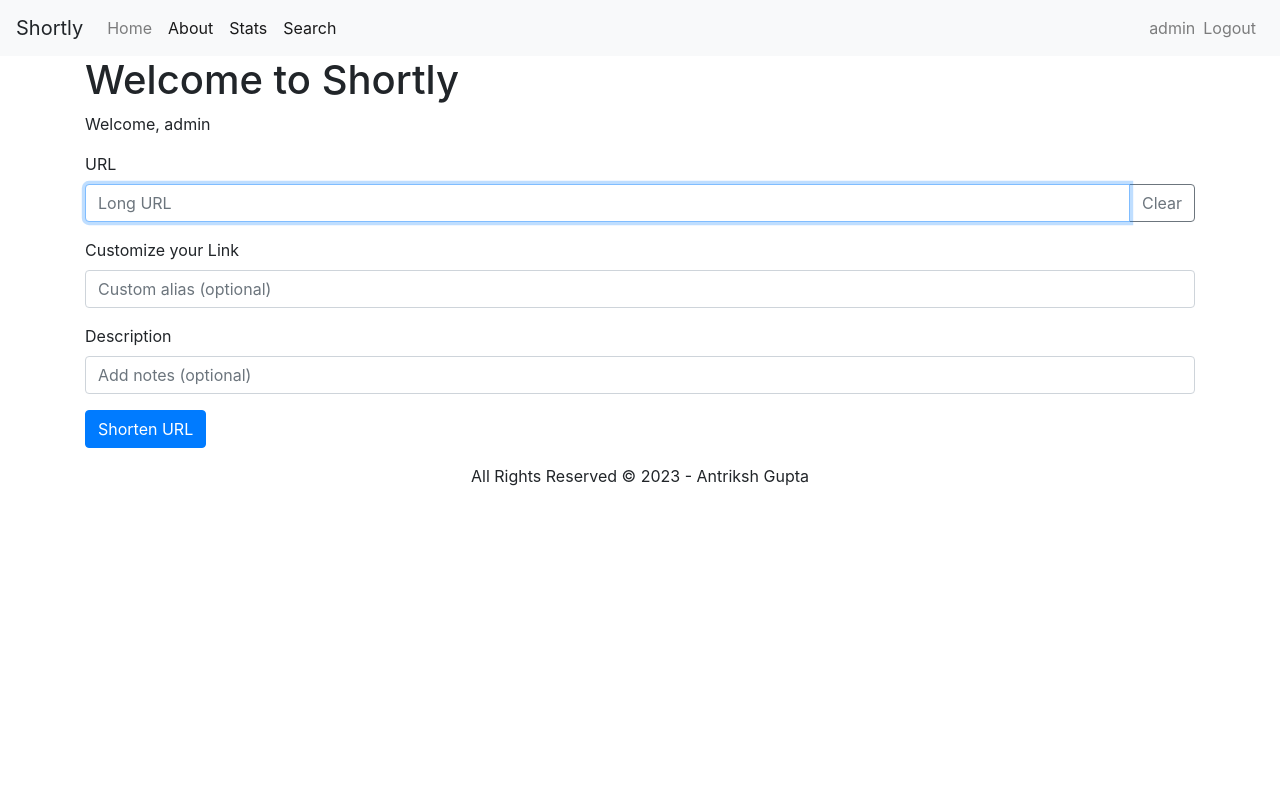
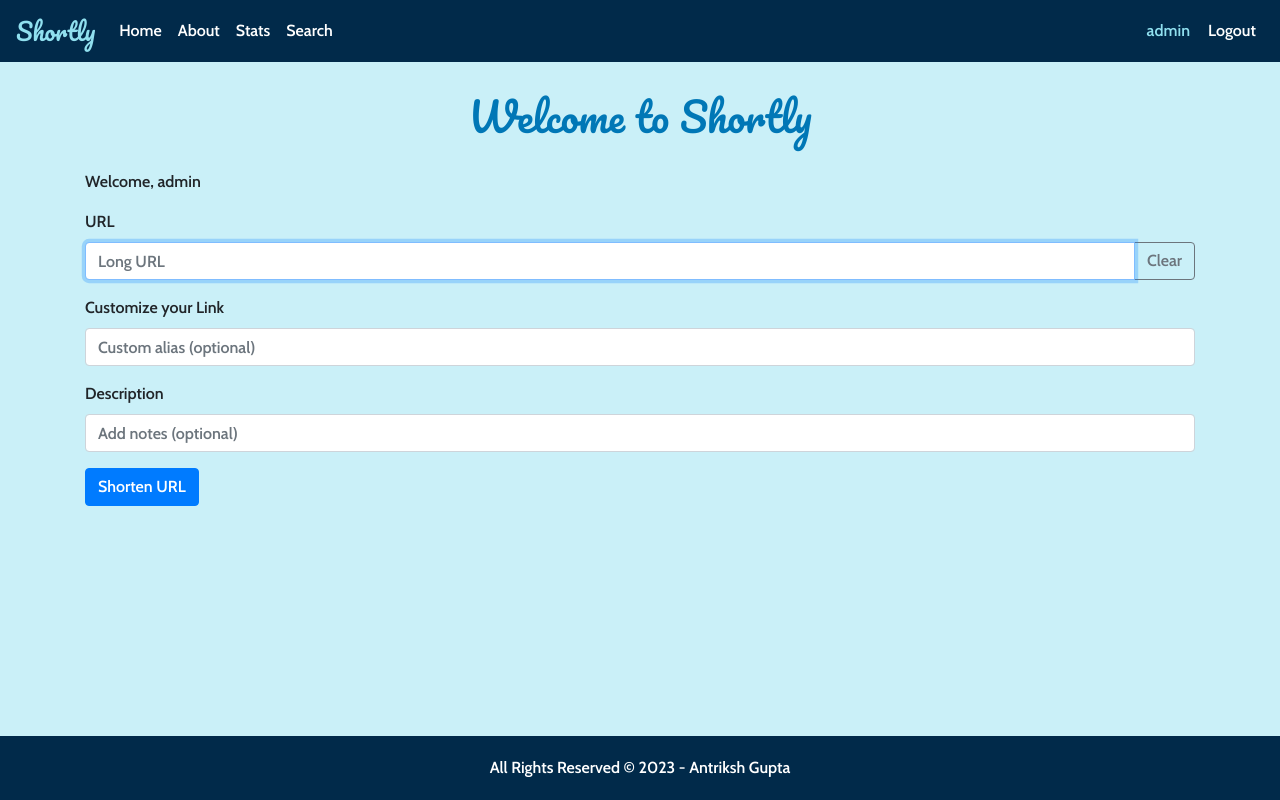
Before and after one commit to antriksh123/shortly, a Flask app: page / in a window 1280 px wide. Run offline with Flask 3, Linux system fonts and the light colour scheme; a user stored in the database is signed in; some libraries are stand-ins or nearby versions.

Commit message:
update UI

```diff
--- a/templates/base.html
+++ b/templates/base.html
@@ -7,6 +7,65 @@
 
     <!-- Bootstrap CSS -->
     <link rel="stylesheet" href="https://stackpath.bootstrapcdn.com/bootstrap/4.3.1/css/bootstrap.min.css" integrity="sha384-ggOyR0iXCbMQv3Xipma34MD+dH/1fQ784/j6cY/iJTQUOhcWr7x9JvoRxT2MZw1T" crossorigin="anonymous" />
+    <link rel="preconnect" href="https://fonts.googleapis.com">
+    <link rel="preconnect" href="https://fonts.gstatic.com" crossorigin>
+    <link href="https://fonts.googleapis.com/css2?family=Cabin:ital,wght@0,600;1,700&family=Pacifico&display=swap" rel="stylesheet">
+    <style>
+        h1 {
+          margin-top: 30px; /* Add top margin */
+          margin-bottom: 30px;
+          font-family: 'Pacifico', cursive;/* Apply custom font */
+          color: #0077b6 ;
+        }
+        .search-form {
+          display: flex;
+          justify-content: flex-start;
+          margin-bottom: 20px;
+        }
+
+        .search-form input[type="text"] {
+          width: 600px; /* Adjust the desired width here */
+          margin-right: 10px;
+        }
+        body {
+            display: flex;
+            flex-direction: column;
+            min-height: 100vh;
+            font-family: 'Cabin', sans-serif; /* Update the font family */
+            background-color: #CAF0F8; /* Set the background color */
+        }
+
+        .navbar {
+            background-color: #012A4A !important; /* Set the navbar background color */
+        }
+
+        .navbar-brand {
+            color: #90E0EF !important; /* Set the navbar brand text color */
+            font-size: 24px; /* Increase the font size */
+            /* font-weight: bold; Apply bold font weight */
+            font-family: 'Pacifico', cursive;
+        }
+
+        .navbar-nav .nav-link {
+            color: #fff !important; /* Set the navbar link text color */
+        }
+
+        .navbar-text {
+            color: #90E0EF !important; /* Set the navbar text color */
+            margin-right: 10px; /* Add some right margin */
+        }
+
+        footer {
+            background-color: #012A4A; /* Set the footer background color */
+            color: #fff;
+            padding: 20px 0; /* Add some padding */
+            margin-top: auto; /* Push the footer to the bottom */
+        }
+
+        footer p {
+            margin-bottom: 0; /* Remove bottom margin for the footer text */
+        }
+    </style>
 
     <title>{% block title %}ShortLy{% endblock %}</title>
 </head>
--- a/templates/index.html
+++ b/templates/index.html
@@ -1,7 +1,7 @@
 {% extends 'base.html' %}
 
 {% block content %}
-    <h1>{% block title %}Welcome to Shortly{% endblock %}</h1>
+<h1 class="text-center">{% block title %}Welcome to Shortly{% endblock %}</h1>
 
 {% if current_user.is_authenticated %}
 <p>Welcome, {{ current_user.username }}</p>
--- a/templates/search.html
+++ b/templates/search.html
@@ -3,7 +3,7 @@
 {% block content %}
     <h1>{% block title %}Search Results{% endblock %}</h1>
 
-    <form action="{{ url_for('search') }}" method="get">
+    <form class="search-form" action="{{ url_for('search') }}" method="get">
         <input type="text" name="query" placeholder="Enter your search query" value="{{ search_query or '' }}">
         <input type="submit" value="Search">
     </form>
@@ -13,7 +13,7 @@
             <tr>
                 <th scope="col">S.No.</th>
                 <th scope="col">New URL</th>
-                <th scope="col">Original</th>
+                <th scope="col">Original URL</th>
                 <th scope="col">No. of clicks</th>
                 <th scope="col">Date Created</th>
                 <th scope="col">Description</th>
```
Also changed, not shown: other parts of templates/index.html (+43 -14 lines), templates/about.html (+6 -2 lines). Lines whose indentation alone changed are shown as unchanged.
